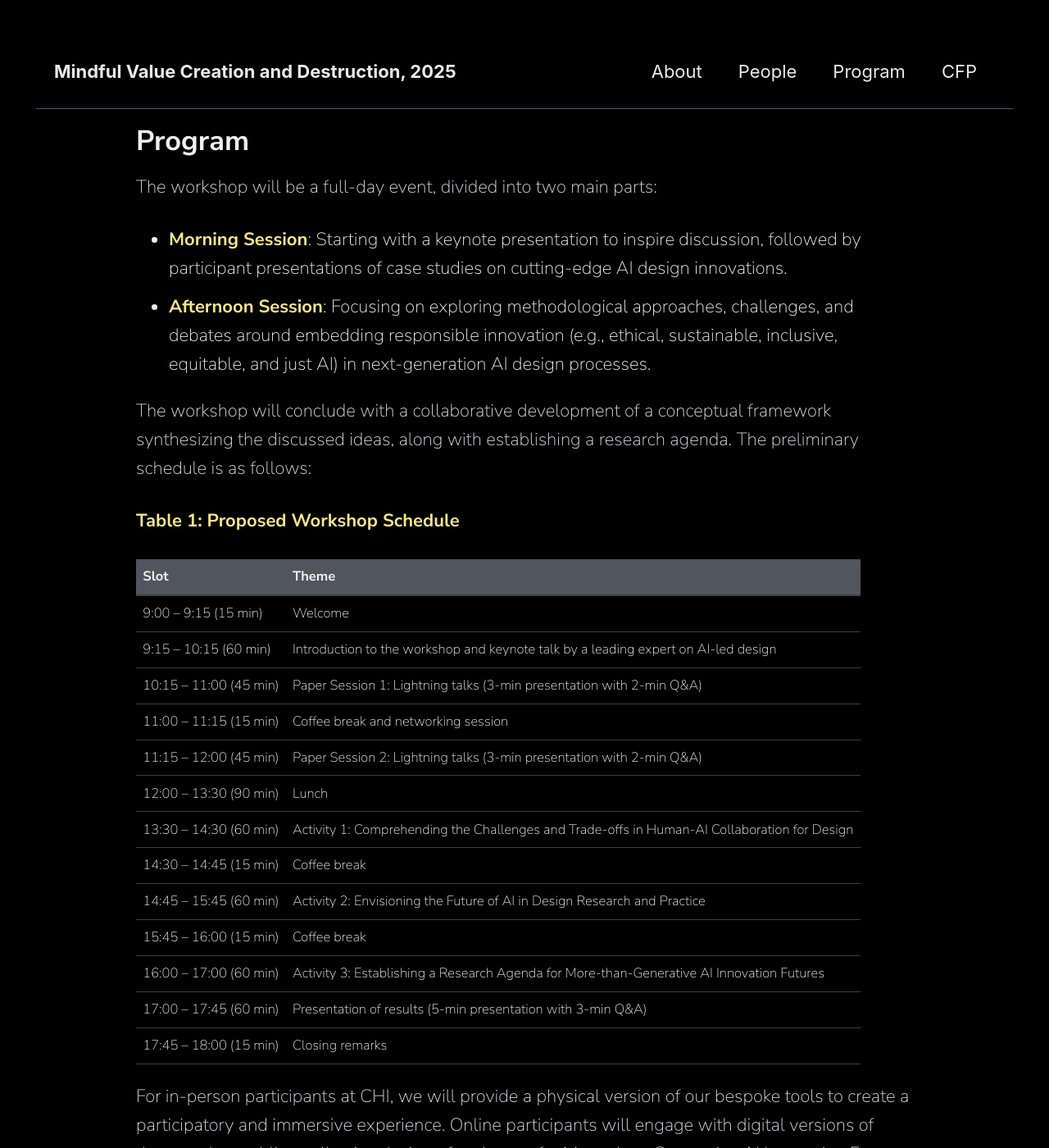
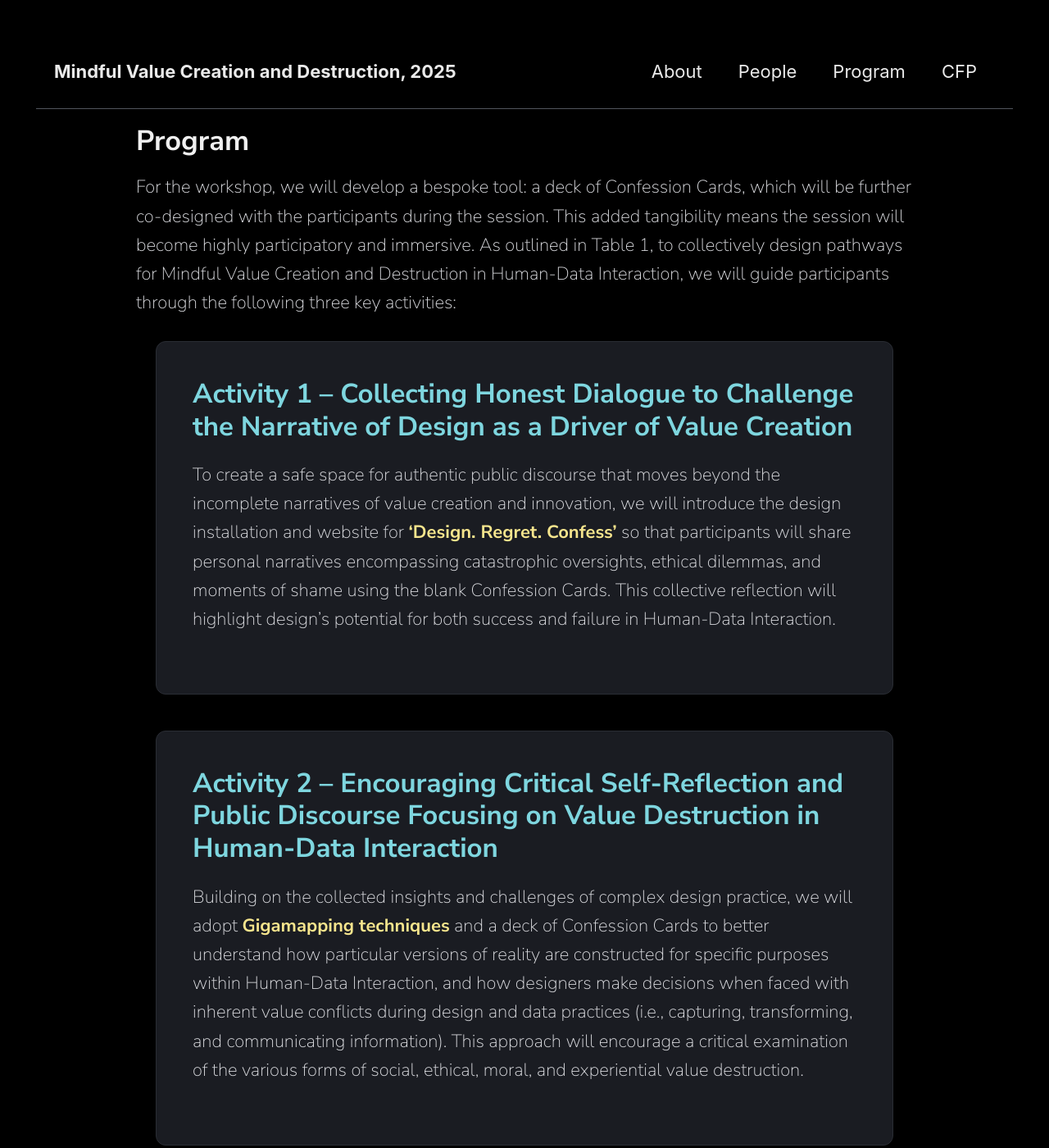
Before and after one commit to mindfluct2025/mindfluct2025.github.io, a Jekyll site: the page built from _pages/program.md, in a window 1280 px wide and 1400 px high. Shown: the whole window at 82% size. Built offline with Jekyll 4.4.1, drawn with Linux system fonts in a browser that asks for light colours; cached includes are drawn as plain includes; some of the changed text lies outside the part shown.

Commit message:
contents update

```diff
--- a/_pages/program.md
+++ b/_pages/program.md
@@ -6,32 +6,8 @@ permalink: /program/
 
 
 
-The workshop will be a full-day event, divided into two main parts:
+For the workshop, we will develop a bespoke tool: a deck of Confession Cards, which will be further co-designed with the participants during the session. This added tangibility means the session will become highly participatory and immersive. As outlined in Table 1, to collectively design pathways for Mindful Value Creation and Destruction in Human-Data Interaction, we will guide participants through the following three key activities:
 
-- **Morning Session**: Starting with a keynote presentation to inspire discussion, followed by participant presentations of case studies on cutting-edge AI design innovations.
-- **Afternoon Session**: Focusing on exploring methodological approaches, challenges, and debates around embedding responsible innovation (e.g., ethical, sustainable, inclusive, equitable, and just AI) in next-generation AI design processes.
-
-The workshop will conclude with a collaborative development of a conceptual framework synthesizing the discussed ideas, along with establishing a research agenda. The preliminary schedule is as follows:
-
-**Table 1: Proposed Workshop Schedule**
-
-| Slot                    | Theme                                                                                                 |
-|-------------------------|-------------------------------------------------------------------------------------------------------|
-| 9:00 – 9:15 (15 min)    | Welcome                                                                                               |
-| 9:15 – 10:15 (60 min)   | Introduction to the workshop and keynote talk by a leading expert on AI-led design                    |
-| 10:15 – 11:00 (45 min)  | Paper Session 1: Lightning talks (3-min presentation with 2-min Q&A)                                  |
-| 11:00 – 11:15 (15 min)  | Coffee break and networking session                                                                   |
-| 11:15 – 12:00 (45 min)  | Paper Session 2: Lightning talks (3-min presentation with 2-min Q&A)                                  |
-| 12:00 – 13:30 (90 min)  | Lunch                                                                                                 |
-| 13:30 – 14:30 (60 min)  | Activity 1: Comprehending the Challenges and Trade-offs in Human-AI Collaboration for Design          |
-| 14:30 – 14:45 (15 min)  | Coffee break                                                                                          |
-| 14:45 – 15:45 (60 min)  | Activity 2: Envisioning the Future of AI in Design Research and Practice                              |
-| 15:45 – 16:00 (15 min)  | Coffee break                                                                                          |
-| 16:00 – 17:00 (60 min)  | Activity 3: Establishing a Research Agenda for More-than-Generative AI Innovation Futures             |
-| 17:00 – 17:45 (60 min)  | Presentation of results (5-min presentation with 3-min Q&A)                                           |
-| 17:45 – 18:00 (15 min)  | Closing remarks                                                                                       |
-
-For in-person participants at CHI, we will provide a physical version of our bespoke tools to create a participatory and immersive experience. Online participants will engage with digital versions of these tools, enabling collective design of pathways for More-than-Generative AI Innovation Futures through three key activities:
 
   <style>
     body {
```
Also changed, not shown: 2 other files.
